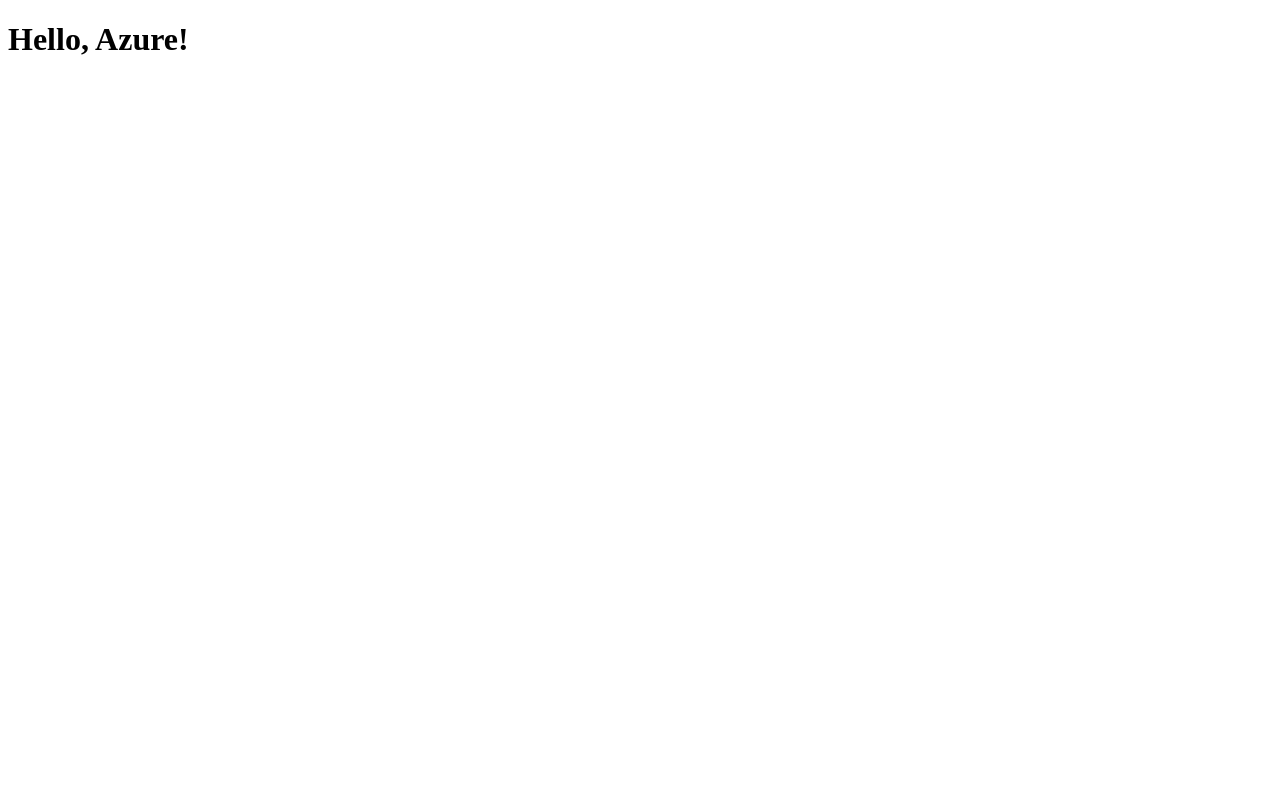
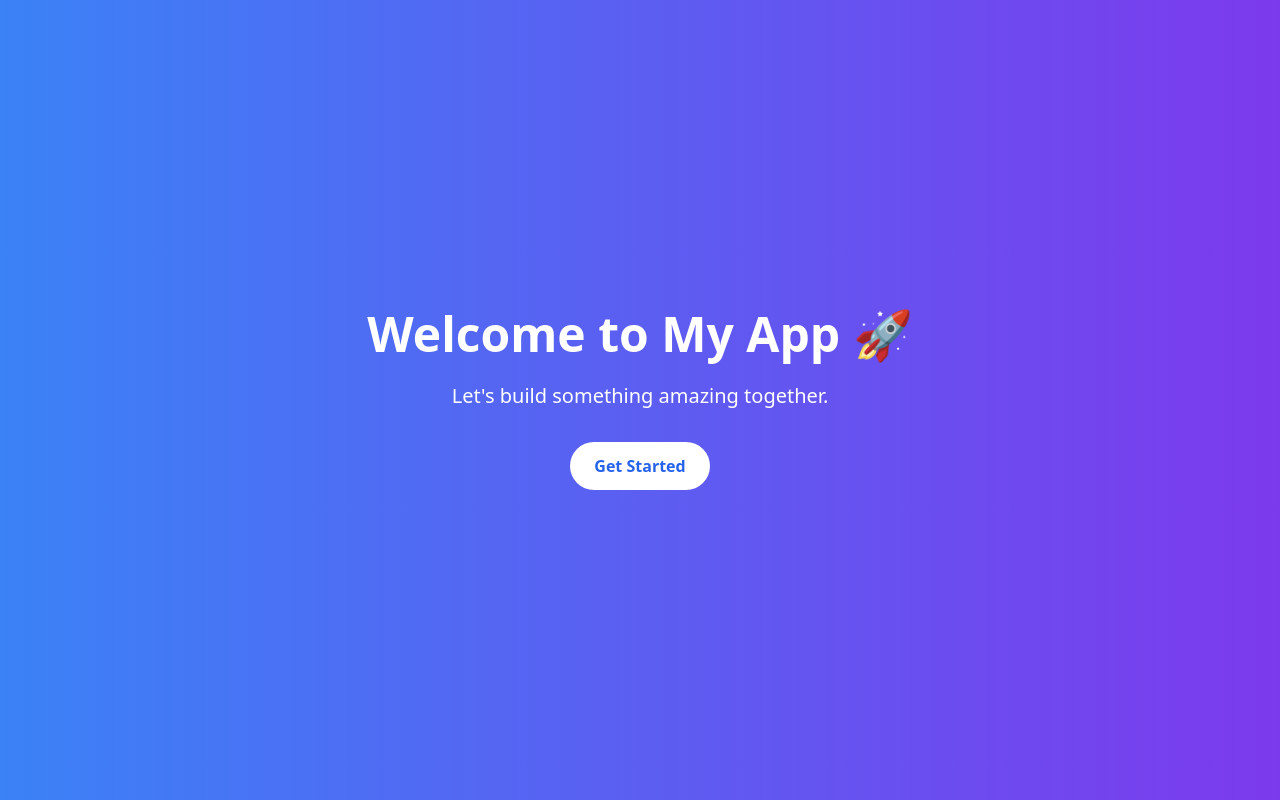
Before and after one commit to Sinchal/my-web-app, a plain HTML site: page index.html in a window 1280 px wide. Drawn offline with nearby package versions, Linux system fonts and the light colour scheme.

Commit message:
Update index.html

```diff
--- a/index.html
+++ b/index.html
@@ -4,8 +4,13 @@
   <meta charset="UTF-8">
   <meta name="viewport" content="width=device-width, initial-scale=1.0">
   <title>My Web App</title>
+  <link href="https://cdn.jsdelivr.net/npm/tailwindcss@2.2.19/dist/tailwind.min.css" rel="stylesheet">
 </head>
-  <body>
-    <h1>Hello, Azure!</h1>
+<body class="bg-gradient-to-r from-blue-500 to-purple-600 min-h-screen flex items-center justify-center">
+  <div class="text-center text-white">
+    <h1 class="text-5xl font-bold mb-6">Welcome to My App 🚀</h1>
+    <p class="text-xl">Let's build something amazing together.</p>
+    <button class="mt-8 px-6 py-3 bg-white text-blue-600 rounded-full font-semibold hover:bg-gray-200 transition">Get Started</button>
+  </div>
 </body>
 </html>
```
Lines whose indentation alone changed are shown as unchanged.
